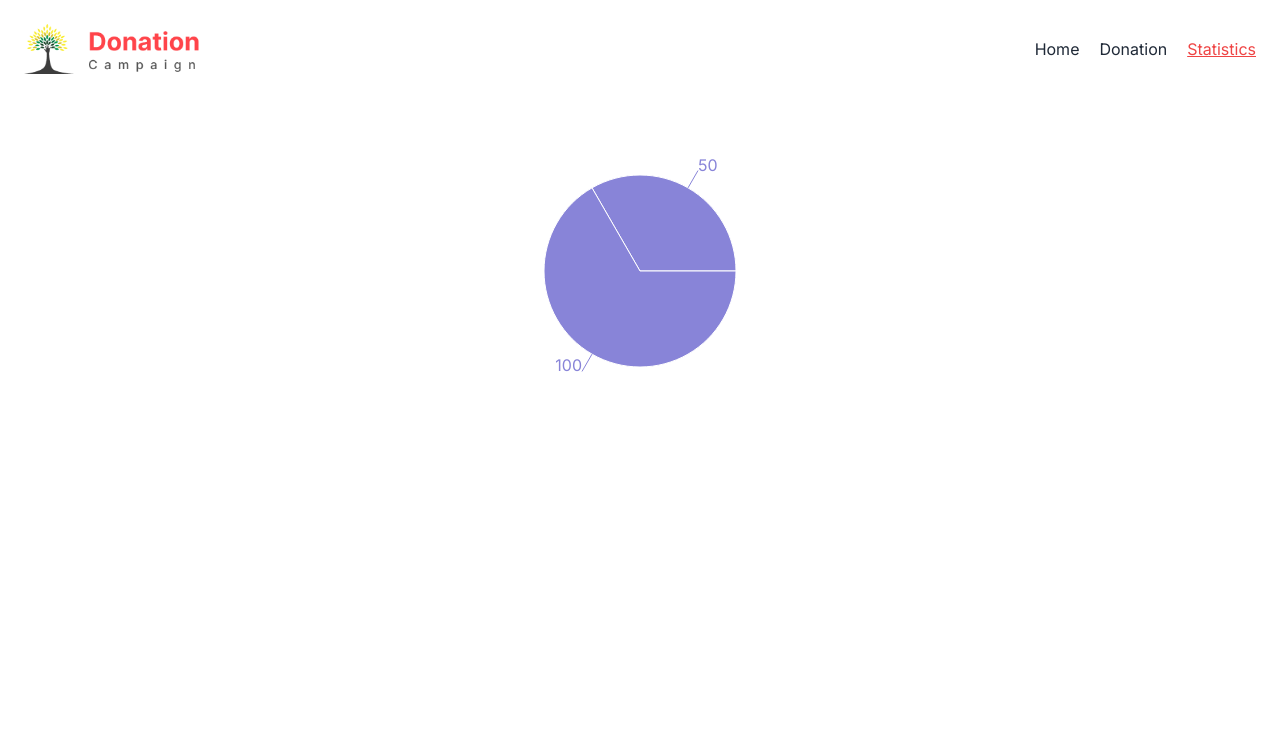
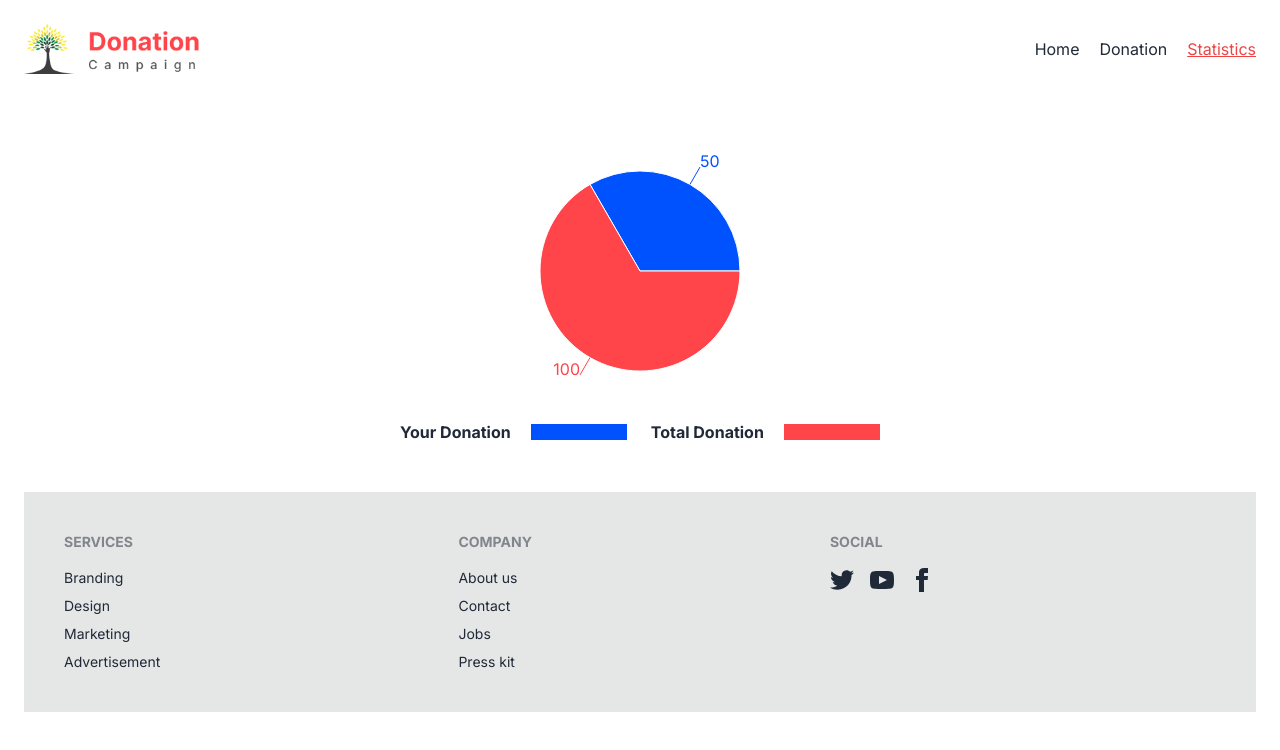
Before and after one commit to jahangiralom99/donation-campaing-assignment-8, a React (Vite) app: page /statistics in a window 1280 px wide. Shown: the top 750 px of the page. Built offline with nearby package versions, Linux system fonts and the light colour scheme.

Commit message:
aaded search btn and added search data

```diff
--- a/src/MainLayout/MainLayout.jsx
+++ b/src/MainLayout/MainLayout.jsx
@@ -1,11 +1,13 @@
 import { Outlet } from "react-router-dom";
 import Header from "../components/Header/Header";
+import Footer from "../components/Footer/Footer";
 
 const MainLayout = () => {
     return (
         <div className="max-w-screen-xl mx-auto px-6">
             <Header></Header>
             <Outlet></Outlet>
+            <Footer></Footer>
         </div>
     );
 };
--- a/src/Pages/Home/Home.jsx
+++ b/src/Pages/Home/Home.jsx
@@ -5,7 +5,7 @@
 
 const Home = () => {
   const donations = useLoaderData();
-  const [searchData, setSearchData] = useState([])
+  const [searchData, setSearchData] = useState([...donations])
 
   const handleSearchBtn = (e) => {
     e.preventDefault()
@@ -20,7 +20,7 @@
     <div>
       <Banner handleSearchBtn={handleSearchBtn}></Banner>
       <div className="grid grid-cols-1 lg:grid-cols-4 gap-6 md:grid-cols-2 justify-items-center mt-12">
-        {donations?.map((donation) => (
+        {searchData?.map((donation) => (
           <DonationsALl key={donation.id} donation={donation}></DonationsALl>
         ))}
       </div>
--- a/src/Pages/Statistics/Statistics.jsx
+++ b/src/Pages/Statistics/Statistics.jsx
@@ -1,28 +1,43 @@
-import { Pie, PieChart } from "recharts";
+import { Cell, Pie, PieChart } from "recharts";
 
 const Statistics = () => {
-
-    const data01 = [
+  const data = [
     {
-          "name": "Group A",
-          "value": 50
+      name: "Group A",
+      value: 50,
     },
     {
-          "name": "Group B",
-          "value": 100
+      name: "Group B",
+      value: 100,
     },
   ];
   return (
+    <div>
       <div className="mt-12 text-center flex items-center justify-center">
         <PieChart width={730} height={250}>
           <Pie
             dataKey="value"
-                    data={data01}
+            data={data}
             nameKey="name"
-                    fill="#8884d8"
+            fill="#FF444A"
             label
-                > </Pie>
+            outerRadius={100}
+          >
+            {" "}
+            <Cell key={2} fill="#0052FF"></Cell>{" "}
+          </Pie>
         </PieChart>
+      </div>
+      <div className="flex gap-6 items-center justify-center mt-6">
+        <div className="flex gap-5 items-center">
+          <p className="font-bold">Your Donation</p>
+          <p className="bg-[#0052FF] w-24 h-4"></p>
+        </div>
+        <div className="flex gap-5 items-center">
+          <p className="font-bold">Total Donation</p>
+          <p className="bg-[#FF444A] w-24 h-4"></p>
+        </div>
+      </div>
     </div>
   );
 };
--- a/src/components/DonationsALl/DonationsALl.jsx
+++ b/src/components/DonationsALl/DonationsALl.jsx
@@ -21,7 +21,7 @@
     <Link to={`/donations/${id}`}>
       <div
         style={dynamicStyles.cardBackground}
-        className={`rounded-xl  bg-${card_bg}`}
+        className={`rounded-xl`}
       >
         <div className="">
           <img
@@ -39,7 +39,7 @@
           </p>
           <h2
             style={dynamicStyles.textColors}
-            className={`text-xl font-bold bg-[${donation.text_color}]`}
+            className={`text-xl font-bold`}
           >
             {title}
           </h2>
--- /dev/null
+++ b/src/components/Footer/Footer.jsx
@@ -0,0 +1,60 @@
+const Footer = () => {
+  return (
+    <footer className="mt-12 footer p-10 bg-base-300 text-base-content">
+      <nav>
+        <header className="footer-title">Services</header>
+        <a className="link link-hover">Branding</a>
+        <a className="link link-hover">Design</a>
+        <a className="link link-hover">Marketing</a>
+        <a className="link link-hover">Advertisement</a>
+      </nav>
+      <nav>
+        <header className="footer-title">Company</header>
+        <a className="link link-hover">About us</a>
+        <a className="link link-hover">Contact</a>
+        <a className="link link-hover">Jobs</a>
+        <a className="link link-hover">Press kit</a>
+      </nav>
+      <nav>
+        <header className="footer-title">Social</header>
+        <div className="grid grid-flow-col gap-4">
+          <a>
+            <svg
+              xmlns="http://www.w3.org/2000/svg"
+              width="24"
+              height="24"
+              viewBox="0 0 24 24"
+              className="fill-current"
+            >
+              <path d="M24 4.557c-.883.392-1.832.656-2.828.775 1.017-.609 1.798-1.574 2.165-2.724-.951.564-2.005.974-3.127 1.195-.897-.957-2.178-1.555-3.594-1.555-3.179 0-5.515 2.966-4.797 6.045-4.091-.205-7.719-2.165-10.148-5.144-1.29 2.213-.669 5.108 1.523 6.574-.806-.026-1.566-.247-2.229-.616-.054 2.281 1.581 4.415 3.949 4.89-.693.188-1.452.232-2.224.084.626 1.956 2.444 3.379 4.6 3.419-2.07 1.623-4.678 2.348-7.29 2.04 2.179 1.397 4.768 2.212 7.548 2.212 9.142 0 14.307-7.721 13.995-14.646.962-.695 1.797-1.562 2.457-2.549z"></path>
+            </svg>
+          </a>
+          <a>
+            <svg
+              xmlns="http://www.w3.org/2000/svg"
+              width="24"
+              height="24"
+              viewBox="0 0 24 24"
+              className="fill-current"
+            >
+              <path d="M19.615 3.184c-3.604-.246-11.631-.245-15.23 0-3.897.266-4.356 2.62-4.385 8.816.029 6.185.484 8.549 4.385 8.816 3.6.245 11.626.246 15.23 0 3.897-.266 4.356-2.62 4.385-8.816-.029-6.185-.484-8.549-4.385-8.816zm-10.615 12.816v-8l8 3.993-8 4.007z"></path>
+            </svg>
+          </a>
+          <a>
+            <svg
+              xmlns="http://www.w3.org/2000/svg"
+              width="24"
+              height="24"
+              viewBox="0 0 24 24"
+              className="fill-current"
+            >
+              <path d="M9 8h-3v4h3v12h5v-12h3.642l.358-4h-4v-1.667c0-.955.192-1.333 1.115-1.333h2.885v-5h-3.808c-3.596 0-5.192 1.583-5.192 4.615v3.385z"></path>
+            </svg>
+          </a>
+        </div>
+      </nav>
+    </footer>
+  );
+};
+
+export default Footer;
```
Lines whose indentation alone changed are shown as unchanged.
